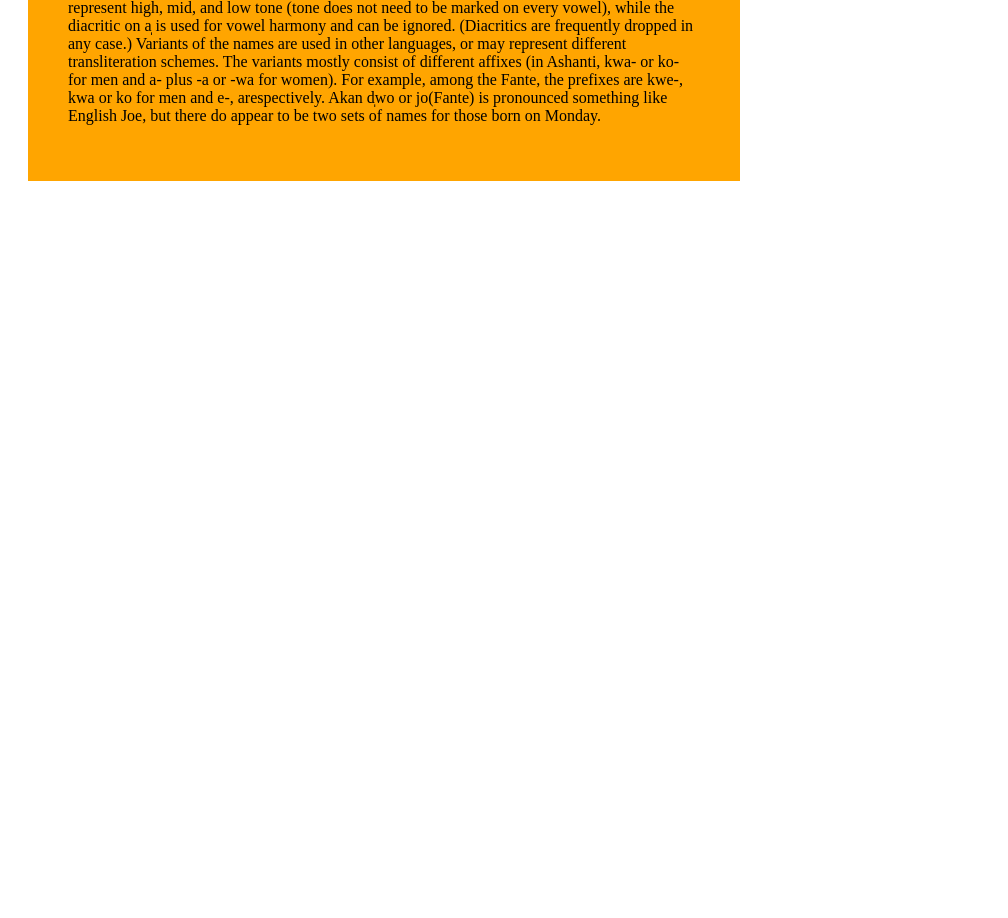
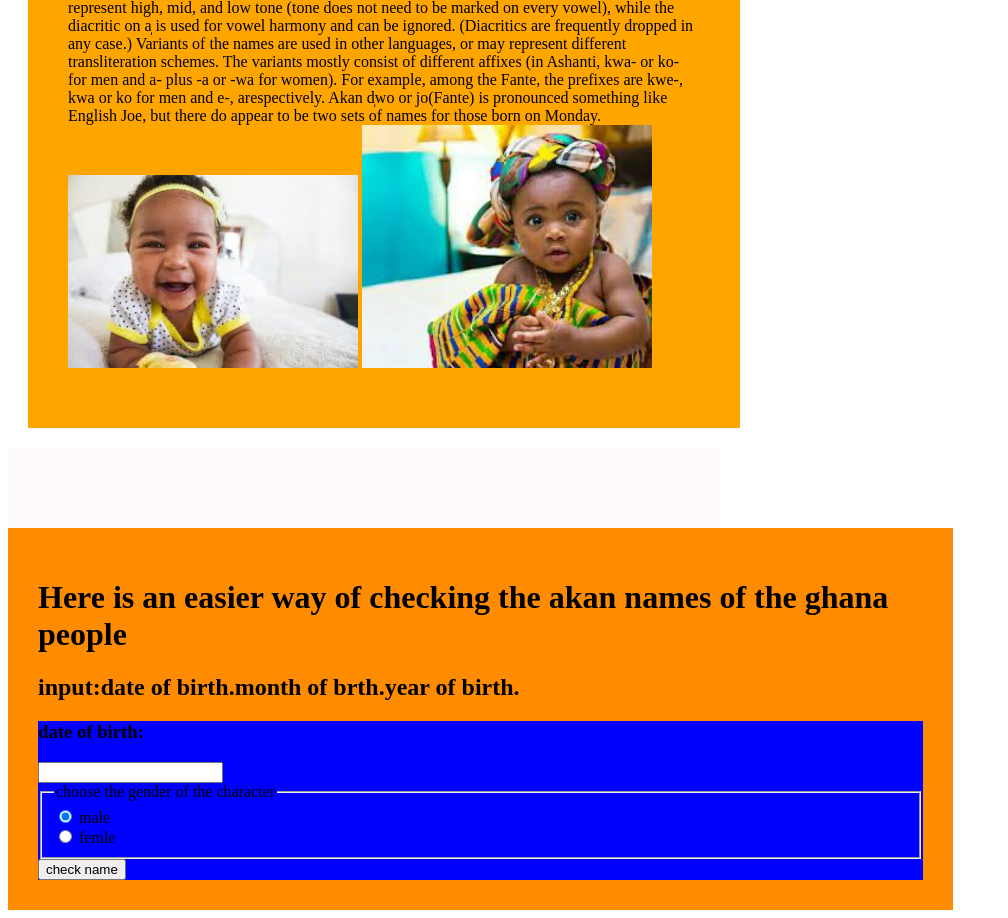
Before and after one commit to dick7005/js-application, a plain HTML site: page index.html in a window 1280 px wide. Shown: the part 357-1275 px from the top of the page, without its empty margins (0-1008 px from the left). Before the commit the page ends 800 px from the top, so only its background shows below. Drawn offline with Linux system fonts and the light colour scheme.

Commit message:
add content

```diff
--- a/index.html
+++ b/index.html
@@ -17,9 +17,57 @@ This naming tradition is shared throughout West Africa and the African diaspora.
 Most Ghanaians have at least one name from this system, even if they also have an English or Christian name. Notable figures with day names include Ghana's first president Kwame Nkrumah and former United Nations Secretary-General Kofi Annan.
 In the official orthography of the Twi language, the Ashanti versions of these names as spoken in Kumasi are as follows. The diacritics on á a̍ à represent high, mid, and low tone (tone does not need to be marked on every vowel), while the diacritic on a̩ is used for vowel harmony and can be ignored. (Diacritics are frequently dropped in any case.) Variants of the names are used in other languages, or may represent different transliteration schemes. The variants mostly consist of different affixes (in Ashanti, kwa- or ko- for men and a- plus -a or -wa for women). For example, among the Fante, the prefixes are kwe-, kwa or ko for men and e-, arespectively. Akan d̩wo or jo(Fante) is pronounced something like English Joe,
 but there do appear to be two sets of names for those born on Monday.
+<img class="ghana" src="images/baby.jpeg" alt="">
+<img class="ghana" src="images/dressbaby.jpeg" alt="">
         </p>
     </div>
-  <div>
+    <div class="images">
+
+    </div>
+    <div class="container">
+        <p>
+
+            <h1>Here is an easier way of checking the akan names of the ghana people</h1>
+            <h2>input:date of birth.month of brth.year of birth.</h2>
+        </p>
+        <div class="deco">
+
+
+
+        <form>
+            <div class="row mb-3">
+              <label for="dob" class="col-sm-2 col-form-label"><h3>date of birth:</h3></label>
+              <div class="col-sm-10">
+                <input type="dates" class="form-control" id="dob">
+              </div>
+            </div>
+            <fieldset class="row mb-3">
+              <legend class="col-form-label col-sm-2 pt-0">choose the gender of the character</legend>
+              <div class="col-sm-10">
+                <div class="form-check">
+                  <input class="form-check-input" type="radio" name="gridRadios" id="gridRadios1" value="option1" checked>
+                  <label class="form-check-label" for="gridRadios1">
+                    male
+                  </label>
+                </div>
+                <div class="form-check">
+                  <input class="form-check-input" type="radio" name="gridRadios" id="gridRadios2" value="option2">
+                  <label class="form-check-label" for="gridRadios2">
+                    femle
+                  </label>
+                </div>
+
+              </div>
+            </fieldset>
+
+            <button type="submit" class="btn btn-primary">check name</button>
+          </form>
+        </div>
+
+
+    </div>
+
+
 
 </body>
 </html>
--- a/style.css
+++ b/style.css
@@ -11,8 +11,22 @@ body{
 .name{
 color: dark black;
 }
-.ghana{
-width: 100px;
-border-width:150px ;
+.images{
+background-color:rgba(226, 50, 19, 0.021);
+width: 50%;
+padding: 40px;
+float: left 50%;
 
 }
+.ghana{
+    width: 290px;
+}
+.container{
+    background-color: darkorange;
+    width: 70%;
+    padding: 30px;
+}
+.deco{
+background-color: blue;
+
+}
```
